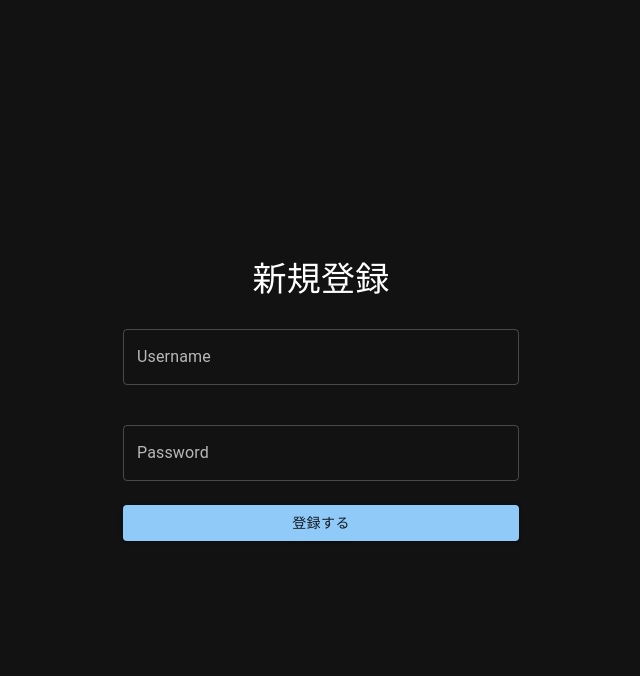
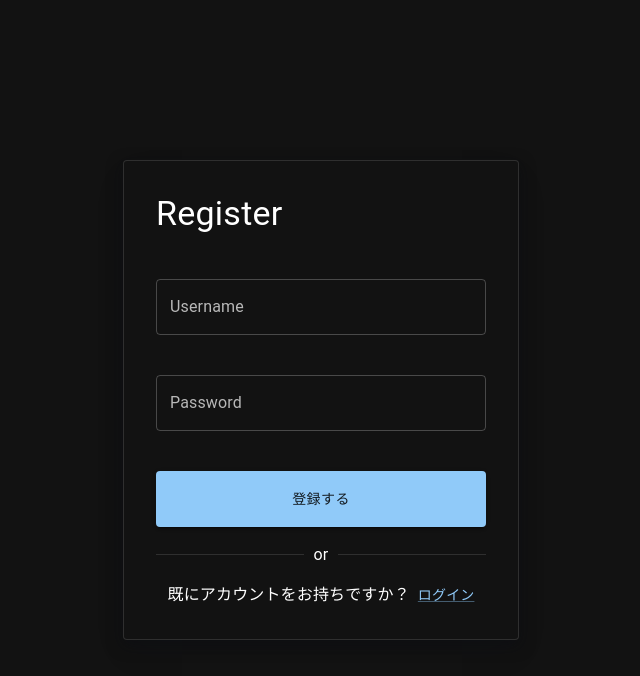
Before and after one commit to hamuchan214/simple_wallet, a React (Vite) app in the folder frontend/: page /register in a window 1280 px wide. Shown: the top 676 px of the page, without its empty margins (319-959 px from the left). Built offline with nearby package versions, Linux system fonts and the light colour scheme; no server answers.

Commit message:
style: register form style update

```diff
--- a/frontend/src/pages/register.tsx
+++ b/frontend/src/pages/register.tsx
@@ -1,6 +1,7 @@
 import React from "react";
-import { Box, Button, CssBaseline, TextField, Typography, Container, CircularProgress } from "@mui/material";
-import { ThemeProvider, createTheme } from '@mui/material/styles';
+import { Box, Button, TextField, Typography, Card, CssBaseline, FormControl, Link, CircularProgress, Divider } from '@mui/material';
+import { ThemeProvider, createTheme, styled } from '@mui/material/styles';
+import { Container } from '@mui/material';
 import { useNavigate } from "react-router-dom";
 import axios from "axios";
 import requests from "../utils/endpoints";
@@ -12,8 +13,24 @@ const darkTheme = createTheme({
   },
 });
 
+// カスタムカードコンポーネント
+const StyledCard = styled(Card)(({ theme }) => ({
+  display: 'flex',
+  flexDirection: 'column',
+  alignSelf: 'center',
+  width: '100%',
+  padding: theme.spacing(4),
+  gap: theme.spacing(2),
+  margin: 'auto',
+  boxShadow:
+    'hsla(220, 30%, 5%, 0.05) 0px 5px 15px 0px, hsla(220, 25%, 10%, 0.05) 0px 15px 35px -5px',
+  ...theme.applyStyles('dark', {
+    boxShadow:
+      'hsla(220, 30%, 5%, 0.5) 0px 5px 15px 0px, hsla(220, 25%, 10%, 0.08) 0px 15px 35px -5px',
+  }),
+}));
+
 const Register = () => {
-
   const [username, setUsername] = React.useState('');
   const [password, setPassword] = React.useState('');
   const [isLoading, setIsLoading] = React.useState(false);
@@ -27,33 +44,24 @@ const Register = () => {
     setIsSuccess(false);
     setErrorMsg('');
 
-    const data = {
+    try {
+      const response = await axios.post(requests.register, {
         username,
         password
-    };
-
-    try {
-      console.log('Sending request to:', requests.register);
-      const response = await axios.post(requests.register, data);
+      });
 
       if (response.status === 201) {
         const { token, id, username } = response.data;
-
         setAuthToken(token);
-
         localStorage.setItem('userId', id);
         localStorage.setItem('username', username);
-
         setIsSuccess(true);
-
         setTimeout(() => {
           navigate("/dashboard");
         }, 1000);
       }
     } catch (error: any) {
-      console.error("Register failed:", error);
       setIsSuccess(false);
-
       if (error.response) {
         switch (error.response.status) {
           case 400:
@@ -76,18 +84,10 @@ const Register = () => {
   return (
     <ThemeProvider theme={darkTheme}>
       <CssBaseline />
-      <Container
-        maxWidth="xs"
-        sx={{
-          display: 'flex',
-          flexDirection: 'column',
-          alignItems: 'center',
-          height: '100vh',
-          justifyContent: 'center',
-        }}
-      >
-        <Typography variant="h4" gutterBottom>
-          新規登録
+      <Container maxWidth="xs" sx={{ display: 'flex', justifyContent: 'center', alignItems: 'center', height: '100vh' }}>
+        <StyledCard variant="outlined">
+          <Typography variant="h4" align="left" gutterBottom>
+            Register
           </Typography>
           <Box
             component="form"
@@ -95,8 +95,8 @@ const Register = () => {
               display: 'flex',
               flexDirection: 'column',
               gap: 2,
-            width: '100%',
             }}
+            onSubmit={handleRegister}
           >
             {errorMsg && (
               <Typography color="error" textAlign="center">
@@ -104,6 +104,7 @@ const Register = () => {
               </Typography>
             )}
 
+            <FormControl>
               <TextField
                 id="username"
                 label="Username"
@@ -114,6 +115,8 @@ const Register = () => {
                 onChange={(e) => setUsername(e.target.value)}
                 color="primary"
               />
+            </FormControl>
+            <FormControl>
               <TextField
                 id="password"
                 label="Password"
@@ -125,13 +128,14 @@ const Register = () => {
                 onChange={(e) => setPassword(e.target.value)}
                 color="primary"
               />
+            </FormControl>
             <Button
               variant="contained"
-            color="primary"
+              color={isSuccess ? 'success' : 'primary'}
               fullWidth
-            type="submit"
+              sx={{ marginTop: '16px', height: '56px' }}
+              type='submit'
               disabled={isLoading}
-            onClick={handleRegister}
             >
               {isLoading ? (
                 <CircularProgress size={24} color="inherit" />
@@ -142,6 +146,18 @@ const Register = () => {
               )}
             </Button>
           </Box>
+          <Divider>or</Divider>
+          <Typography sx={{ textAlign: 'center' }}>
+            既にアカウントをお持ちですか？
+            <Link
+              href="/"
+              variant="body2"
+              sx={{alignSelf: 'center', marginLeft: 1}}
+            >
+              ログイン
+            </Link>
+          </Typography>
+        </StyledCard>
       </Container>
     </ThemeProvider>
   );
```
Lines whose indentation alone changed are shown as unchanged.
